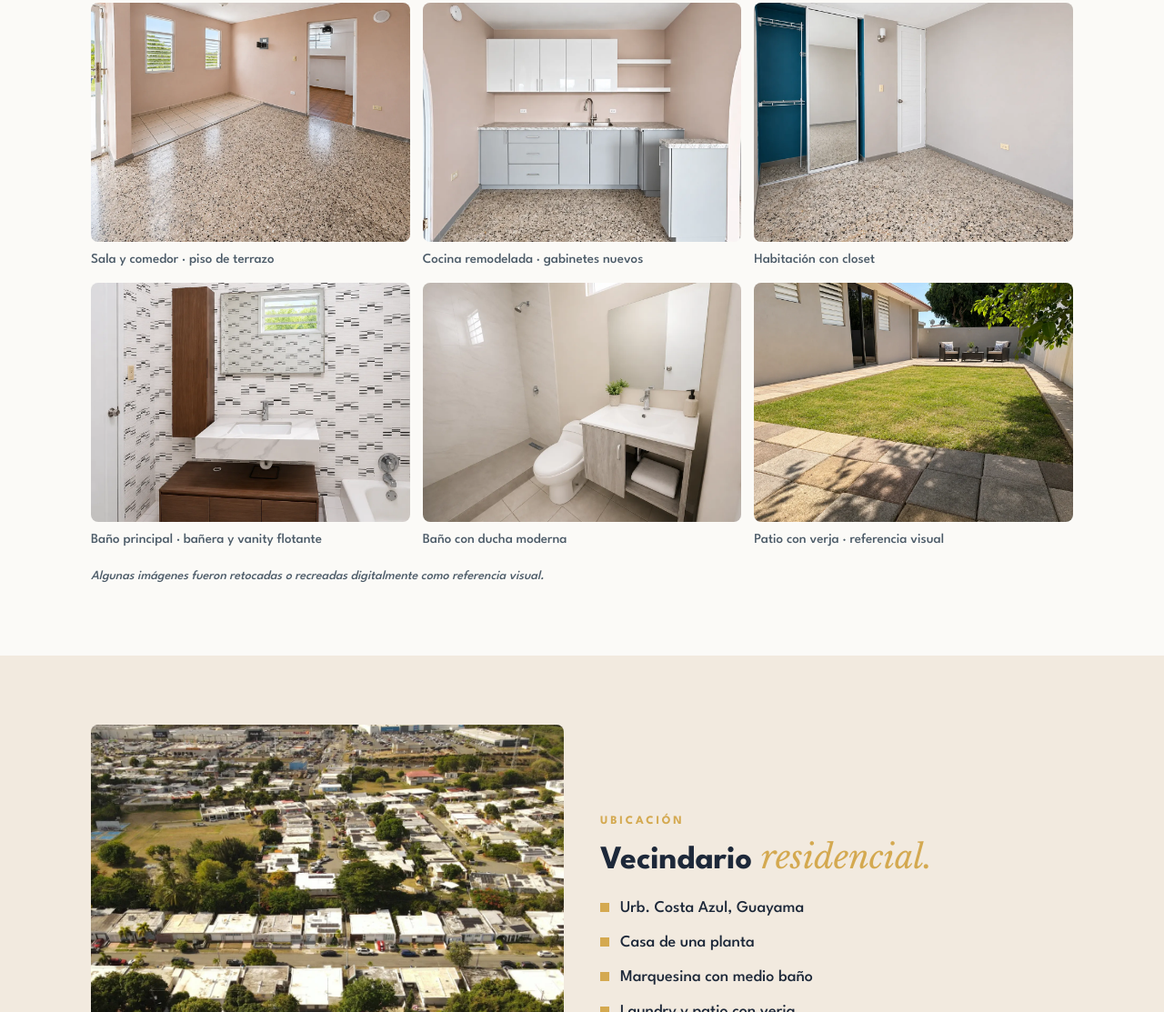
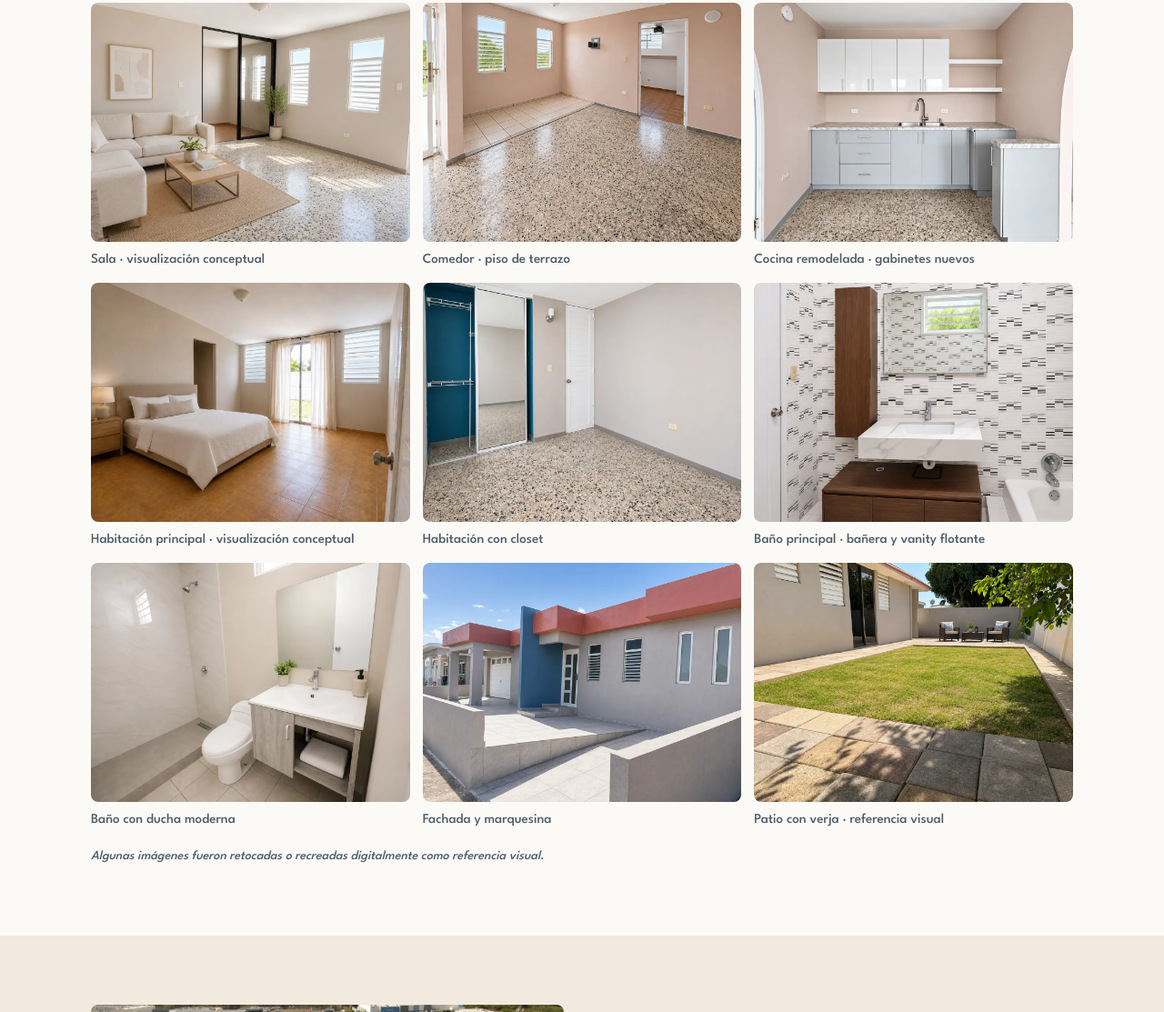
Before and after one commit to fsilver79/vendotucasapr, a plain HTML site: page propiedades/costa-azul/index.html in a window 1280 px wide. Shown: the part 1048-2161 px from the top of the page at 91% size. Drawn offline with nearby package versions, Linux system fonts and the light colour scheme.

Commit message:
Costa Azul: fix dining-room caption, add living room and master bedroom concepts and side facade
Co-Authored-By: Claude Opus 5.5 <noreply@anthropic.com>
Claude-Session: https://claude.ai/code/session_01PquTJ3HjPL4esVQmSWp1RQ

```diff
--- a/propiedades/costa-azul/index.html
+++ b/propiedades/costa-azul/index.html
@@ -207,11 +207,14 @@
           <div class="spec"><b>1</b><small>planta · marquesina</small></div>
         </div>
         <div class="gallery">
-          <figure><img src="img/sala.webp" alt="Sala y comedor con piso de terrazo" loading="lazy" width="1200" height="900"><figcaption>Sala y comedor · piso de terrazo</figcaption></figure>
+          <figure><img src="img/sala-concepto.webp" alt="Sala amueblada, visualización conceptual" loading="lazy" width="1200" height="900"><figcaption>Sala · visualización conceptual</figcaption></figure>
+          <figure><img src="img/sala.webp" alt="Comedor con piso de terrazo" loading="lazy" width="1200" height="900"><figcaption>Comedor · piso de terrazo</figcaption></figure>
           <figure><img src="img/cocina.webp" alt="Cocina remodelada con gabinetes nuevos" loading="lazy" width="1200" height="900"><figcaption>Cocina remodelada · gabinetes nuevos</figcaption></figure>
+          <figure><img src="img/master-concepto.webp" alt="Habitación principal amueblada, visualización conceptual" loading="lazy" width="1200" height="900"><figcaption>Habitación principal · visualización conceptual</figcaption></figure>
           <figure><img src="img/cuarto.webp" alt="Habitación con closet de espejo" loading="lazy" width="1200" height="900"><figcaption>Habitación con closet</figcaption></figure>
           <figure><img src="img/bano-principal.webp" alt="Baño principal con bañera y vanity flotante" loading="lazy" width="1200" height="900"><figcaption>Baño principal · bañera y vanity flotante</figcaption></figure>
           <figure><img src="img/bano.webp" alt="Baño con ducha moderna" loading="lazy" width="1200" height="900"><figcaption>Baño con ducha moderna</figcaption></figure>
+          <figure><img src="img/fachada-lado.webp" alt="Fachada lateral de la casa" loading="lazy" width="1200" height="900"><figcaption>Fachada y marquesina</figcaption></figure>
           <figure><img src="img/patio.webp" alt="Patio con verja, referencia visual" loading="lazy" width="1200" height="900"><figcaption>Patio con verja · referencia visual</figcaption></figure>
         </div>
         <p class="disc">Algunas imágenes fueron retocadas o recreadas digitalmente como referencia visual.</p>
```
Also changed, not shown: propiedades/costa-azul/img/fachada-lado.webp (added), propiedades/costa-azul/img/master-concepto.webp (added), propiedades/costa-azul/img/sala-concepto.webp (added).
